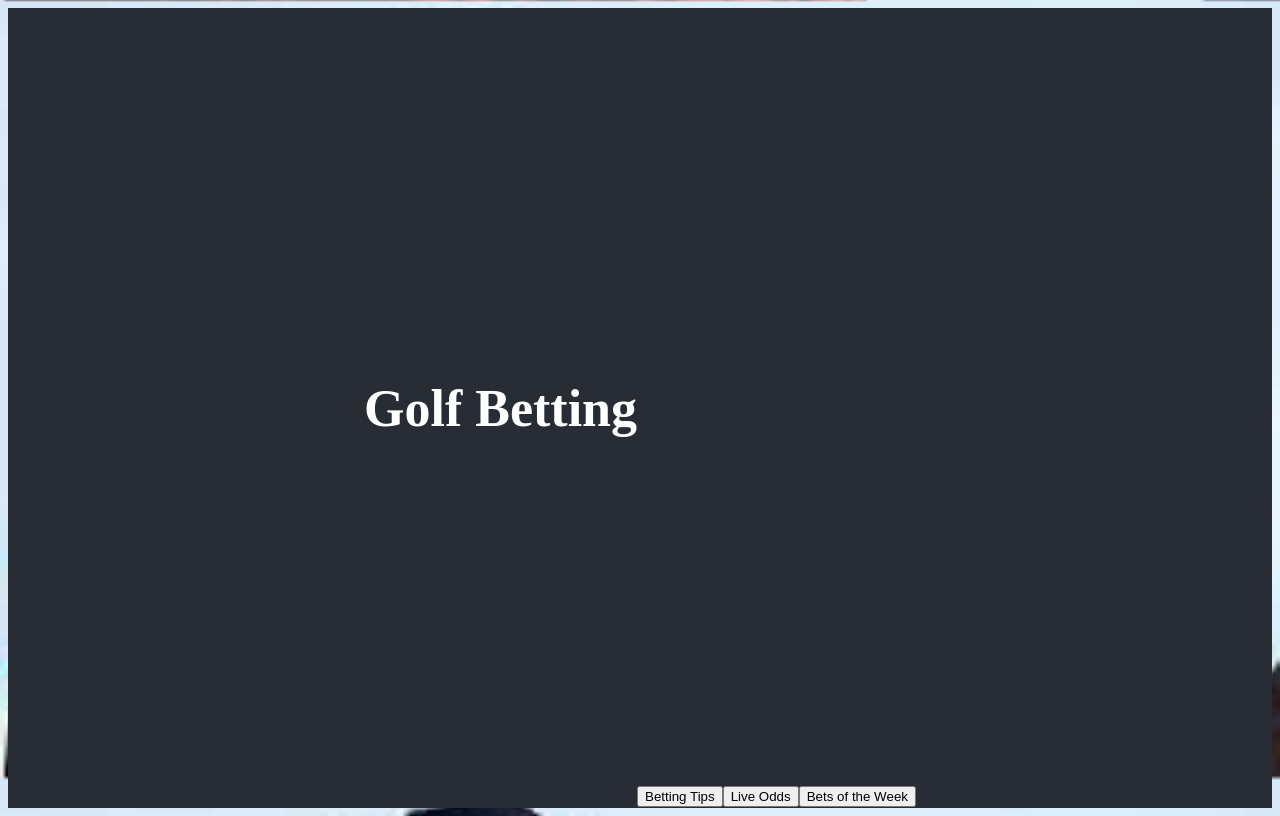
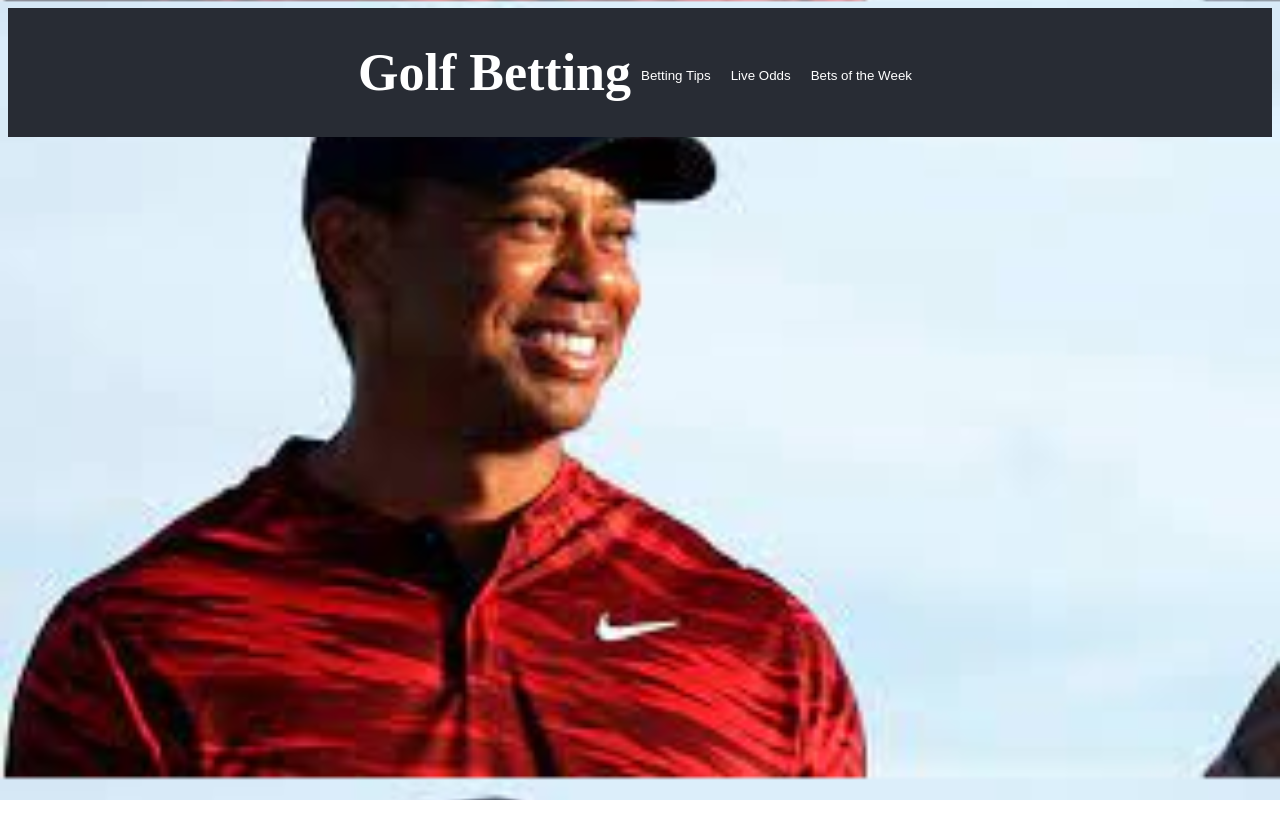
Before and after one commit to MysterousRob/golfbetting, a React (Create React App) app: page / in a window 1280 px wide. Built offline with nearby package versions, Linux system fonts and the light colour scheme.

Commit message:
improoved buttons

```diff
--- a/src/App.css
+++ b/src/App.css
@@ -5,24 +5,34 @@
 }
 .to-head{
   color: white;
+  align-content: flex-start;
 }
 .header{
 color: white;
 background-color: black;
-
+padding: 5px;
 
 }
-.buttons{
+.nav *{
 align-items: baseline;
-align-self: flex-end;
-
+flex-direction: row;
+background: transparent;
+border: none;
+color: white;
+padding: 5px;
+}
+.nav * :hover {
+  border: 1px solid white;
+  transition: border 0.5s;
+  border-radius: 4px;
+  padding: 8px 16px;
 }
 .header{
   size: 30px;
 }
 .App-header {
   background-color: #282c34;
-  min-height: 100vh;
+  min-height: 50px;
   display: flex;
   flex-direction: row;
   align-items: center;
--- a/src/App.js
+++ b/src/App.js
@@ -1,5 +1,4 @@
 import React from 'react';
-import ReactDOM  from 'react';
 import './App.css';
 import './index.css';
 import Competiton from './tournaments/tournaments';
@@ -11,10 +10,10 @@ function App() {
     <div className='in-body'>
       <header className='App-header'>
         <h1>Golf Betting</h1>
-      <div className='buttons'>
-        <button onClick= {() => console.log ('Betting Tips button clicked')}><span>Betting Tips</span></button>
-        <button onClick= {() => console.log ('Live Odds button clicked')}><span>Live Odds</span></button>
-        <button onClick= {() => console.log ('Bets of the Week button clicked')}><span>Bets of the Week</span></button>
+      <div className='nav'>
+        <button href="#" onClick= {() => console.log('Betting Tips button clicked')}><span>Betting Tips</span></button>
+        <button href="#" onClick= {() => console.log('Live Odds button clicked')}><span>Live Odds</span></button>
+        <button href="#" onClick= {() => console.log('Bets of the Week button clicked')}><span>Bets of the Week</span></button>
       </div>
       </header>
       <div>
```
